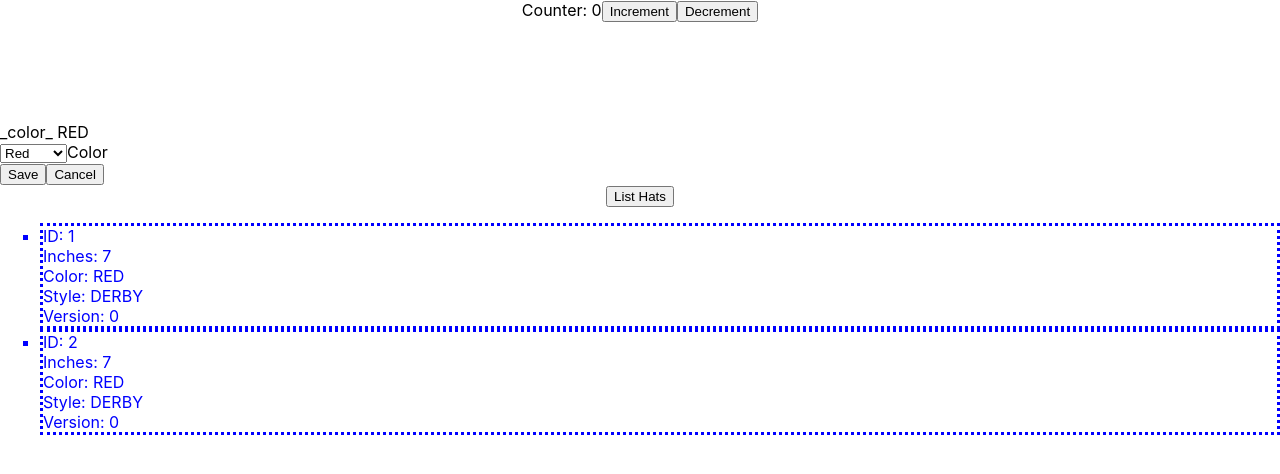
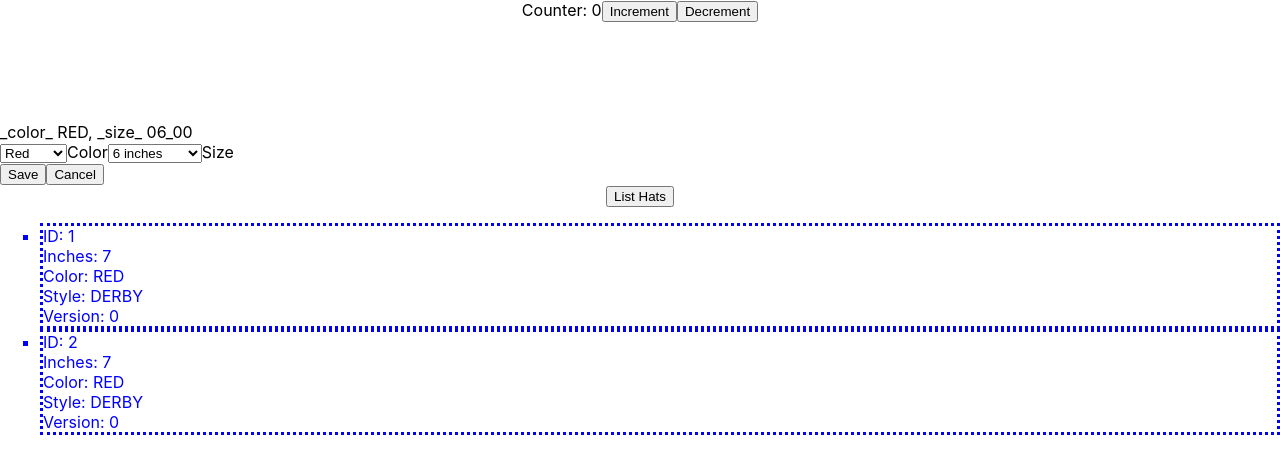
Before and after one commit to ben-hidalgo/scorpicode, a React (Create React App) app in the folder frontend/: page / in a window 1280 px wide. Shown: the top 474 px of the page. Built offline with nearby package versions, Linux system fonts and the light colour scheme; what superagent-promise would draw is missing.

Commit message:
added hat sizes function

```diff
--- a/frontend/src/containers/HatEditContainer.js
+++ b/frontend/src/containers/HatEditContainer.js
@@ -10,6 +10,7 @@ class HatEditContainer extends Component {
     super()
     extendObservable(this, {
       color: 'RED',
+      size: '06_00',
     })
   }
 
@@ -17,9 +18,10 @@ class HatEditContainer extends Component {
 
     return (
       <div className="HatEditContainer">
-        <span>_color_ {this.color}</span>
+        <span>_color_ {this.color}, _size_ {this.size}</span>
         <br/>
         <HatColors hec={this}/>
+        <HatSizes hec={this}/>
         <br/>
         <button onClick={() => {console.log('save')}} type="button">Save</button>
         <button onClick={() => {console.log('cancel')}} type="button">Cancel</button>
@@ -60,5 +62,30 @@ HatColors.defaultProps = {
 
 };
 
+function HatSizes(props) {
+
+  return (
+      <label>
+        <select onChange={(ce) => {props.hec.size = ce.target.value}}>
+          {
+            props.sizes.map(size => {
+              return (
+                <option key={size.value} value={size.value} >{size.text}</option>
+              )
+            })
+          }
+        </select>
+        Size
+      </label>
+  )
+}
+HatSizes.defaultProps = {
+  sizes: [
+    {value: '06_00', text: '6 inches'},
+    {value: '06_25', text: '6 1/4 inches'},
+    {value: '06_50', text: '6 1/2 inches'},
+  ],
+
+};
 
 export default observer(HatEditContainer)
```
